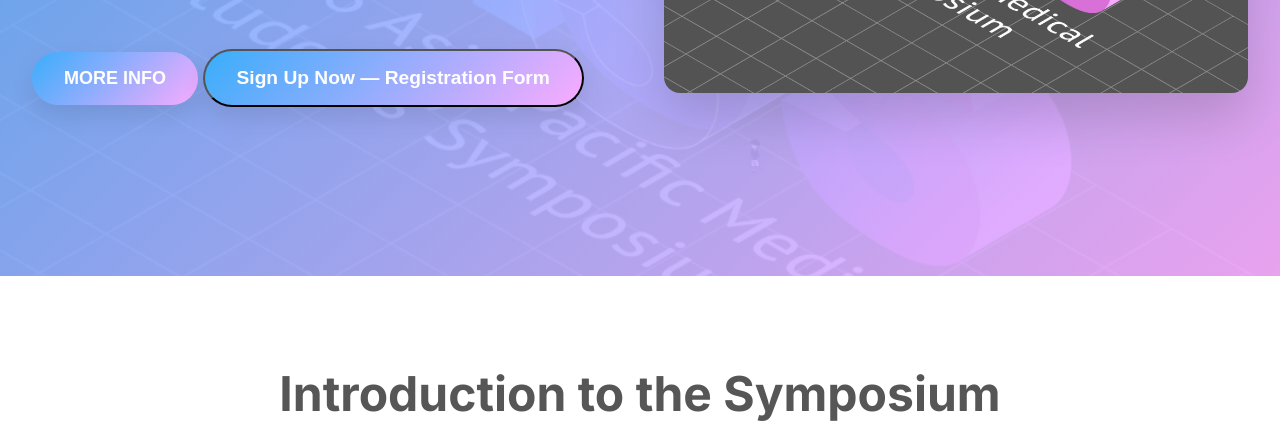
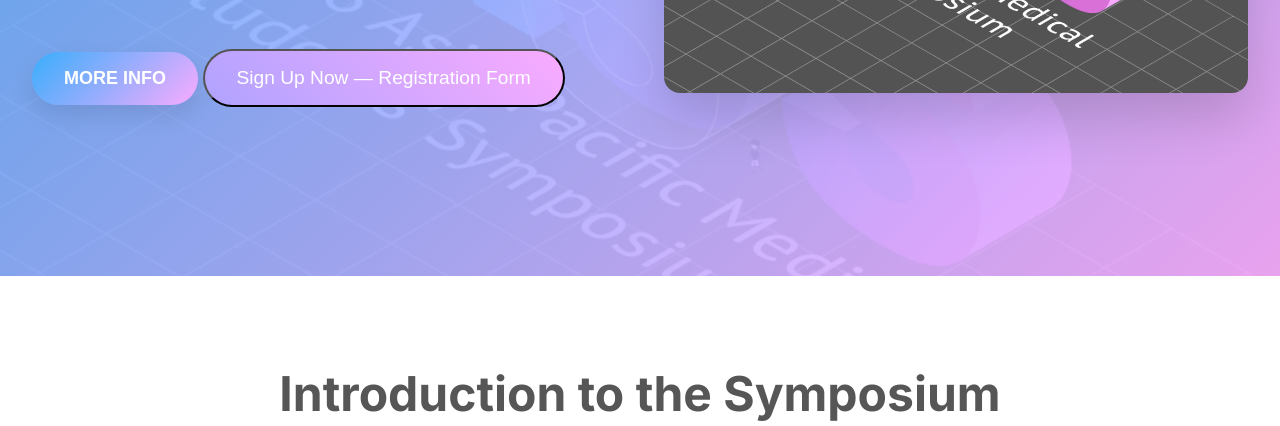
Before and after one commit to apmss2026/apmss2026-website, a plain HTML site: page index.html in a window 1280 px wide. Shown: the part 674-1100 px from the top of the page. Drawn offline with Linux system fonts and the light colour scheme.

Commit message:
revised btn1

```diff
--- a/style.css
+++ b/style.css
@@ -418,26 +418,9 @@ main {
     box-shadow: var(--shadow-md);
     transition: transform 0.3s ease;
 }
-.register-btn1 {
-    background: linear-gradient(135deg, var(--apmss-blue), var(--apmss-pink));
-    color: white;
-    text-decoration: none;
-    padding: 1rem 2rem;
-    border-radius: 50px;
-    display: inline-block;
-    font-size: 1.2rem;
-    margin-top: 1.2rem;
-    margin-bottom: 0.6rem;
-    transition: all 0.3s ease;
-    font-weight: 600;
-    cursor: pointer;
-    box-shadow: var(--shadow-md);
-}
 
-.register-btn1:hover {
-    transform: translateY(-3px);
-    box-shadow: 0 15px 30px rgba(56, 174, 251, 0.3);
-}
+
+
 
 .more-info-button:hover {
     transform: scale(1.05);
@@ -606,6 +589,24 @@ section {
 .learn-more-btn:hover {
     transform: translateY(-2px);
     box-shadow: 0 8px 16px rgba(176, 163, 255, 0.3);
+}
+
+.register-btn1 {
+    background: linear-gradient(45deg, #B0A3FF, #F9ABFF);
+    color: white;
+    text-decoration: none;
+    padding: 1rem 2rem;
+    border-radius: 50px;
+    display: inline-block;
+    font-size: 1.2rem;
+    margin-top: 1.2rem;
+    margin-bottom: 0.6rem;
+    transition: all 0.3s ease;
+}
+
+.register-btn1:hover {
+    transform: translateY(-3px);
+    box-shadow: 0 15px 30px rgba(56, 174, 251, 0.3);
 }
 
 /* Legacy theme grid removed - now using themes-grid from modern styles */
```
